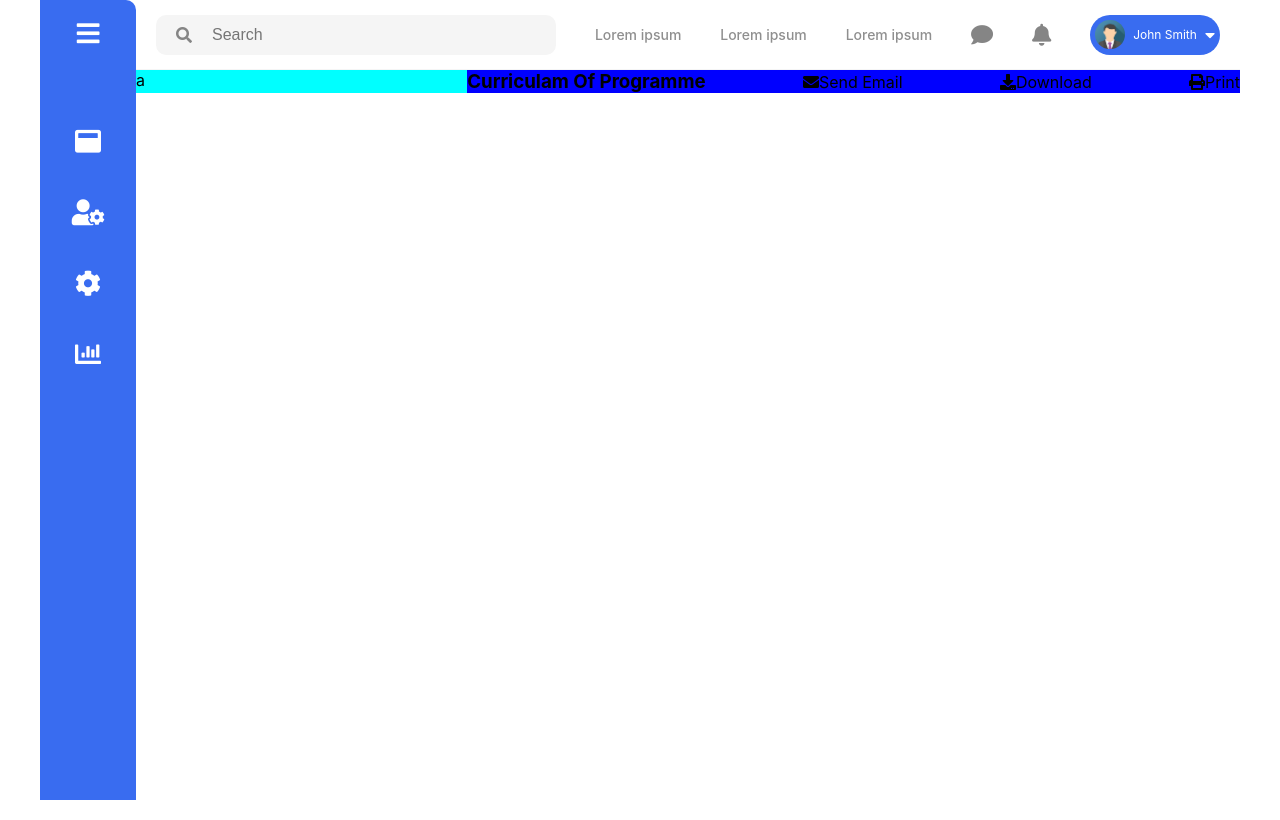
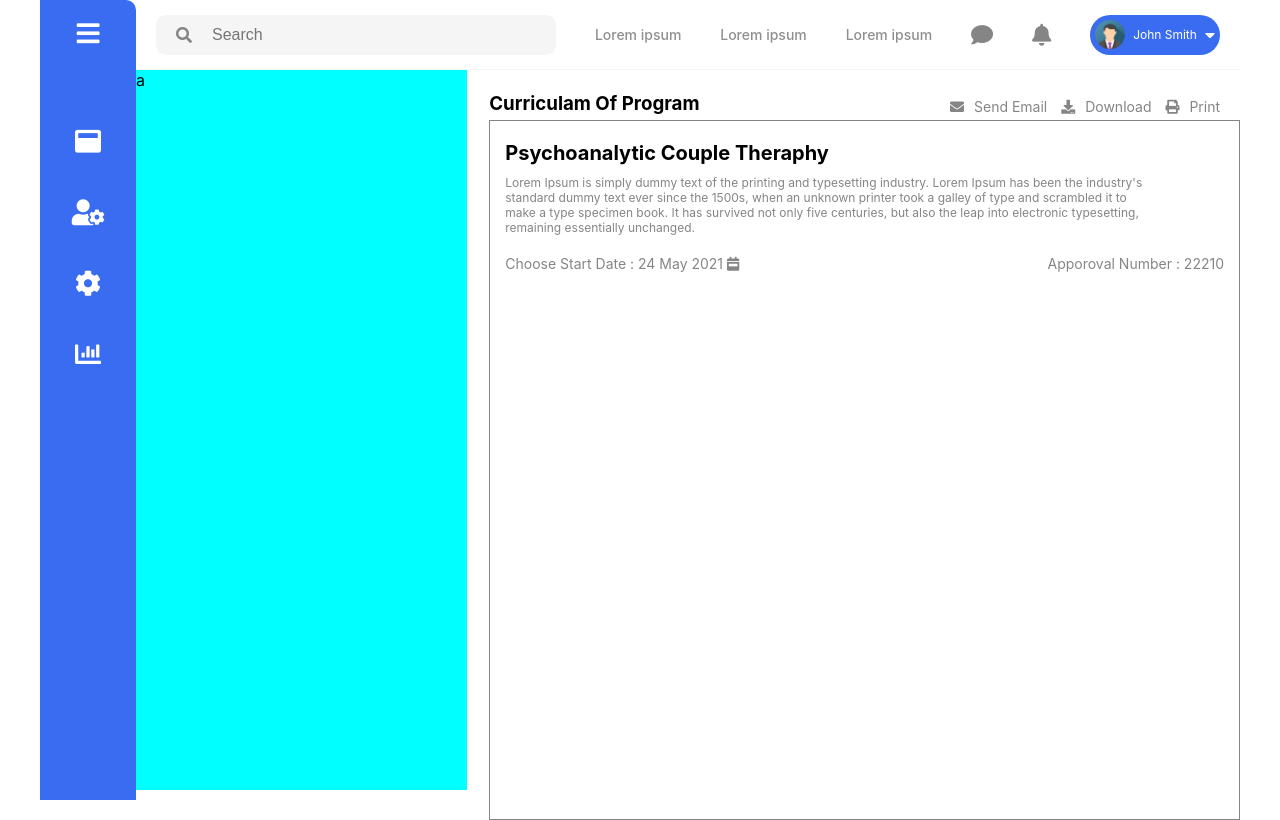
Before and after one commit to adeelrizvi89/digital-waze-test, a React (Create React App) app: page / in a window 1280 px wide. Built offline with nearby package versions, Linux system fonts and the light colour scheme; some icons are missing.

Commit message:
create curriculam container

```diff
--- a/src/Components/Section.js
+++ b/src/Components/Section.js
@@ -6,7 +6,8 @@ const Section = () => {
       <div className="leftSide">a</div>
       <div className="rightSide">
         <header>
-          <h3>Curriculam Of Programme</h3>
+          <h3>Curriculam Of Program</h3>
+          <div className="options">
             <div className="email">
               <i class="fas fa-envelope"></i>
               <span>Send Email</span>
@@ -20,7 +21,26 @@ const Section = () => {
               <i class="fas fa-print"></i>
               <span>Print</span>
             </div>
+          </div>
         </header>
+        <section className="curriculam-container">
+          <h4>Psychoanalytic Couple Theraphy</h4>
+          <p className="curriculam-text">
+            Lorem Ipsum is simply dummy text of the printing and typesetting
+            industry. Lorem Ipsum has been the industry's standard dummy text
+            ever since the 1500s, when an unknown printer took a galley of type
+            and scrambled it to make a type specimen book. It has survived not
+            only five centuries, but also the leap into electronic typesetting,
+            remaining essentially unchanged.
+          </p>
+          <div className="curriculam-date">
+            <p>
+              Choose Start Date : 24 May 2021{" "}
+              <i class="fas fa-calendar-week"></i>
+            </p>
+            <p>Apporoval Number : 22210 </p>
+          </div>
+        </section>
       </div>
     </div>
   );
--- a/src/index.css
+++ b/src/index.css
@@ -93,23 +93,61 @@ code {
 }
 .section {
   display: flex;
+  justify-content: space-between;
 }
 .section .leftSide {
   width: 30%;
+  height: 90vh;
   background-color: aqua;
 }
 .section .rightSide {
-  width: 70%;
-  background-color: blue;
+  width: 68%;
 }
 .section header {
   display: flex;
-  align-items: center;
+  align-items: flex-end;
   justify-content: space-between;
+  height: 50px;
+  padding: 0px 20px 5px 0px;
 }
-
-.rightSide .email,
+.options {
+  display: flex;
+  justify-content: space-between;
+  width: 270px;
+}
+.email,
 .download,
 .print {
-  color: black;
+  color: #858585;
+  display: flex;
+  align-items: center;
+  font-size: 14px;
 }
+.fa-envelope,
+.fa-download,
+.fa-print {
+  margin-right: 10px;
+}
+.curriculam-container {
+  width: 100%;
+  height: 700px;
+  border: 1px solid #858585;
+  padding: 20px 15px 0px 15px;
+}
+.curriculam-container h4 {
+  font-size: 20px;
+}
+.curriculam-text {
+  color: #858585;
+  font-size: 12px;
+  width: 90%;
+  padding-top: 10px;
+}
+.curriculam-date {
+  margin-top: 20px;
+  display: flex;
+  justify-content: space-between;
+  align-items: center;
+  color: #858585;
+  font-size: 14px;
+}
```
Lines whose indentation alone changed are shown as unchanged.
